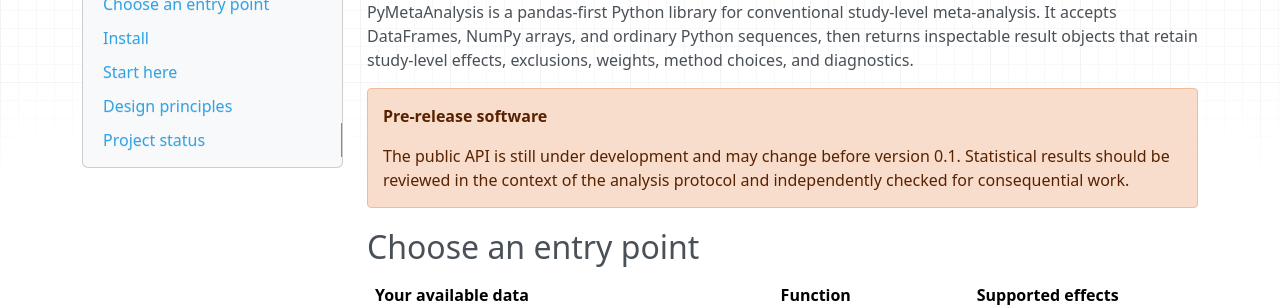
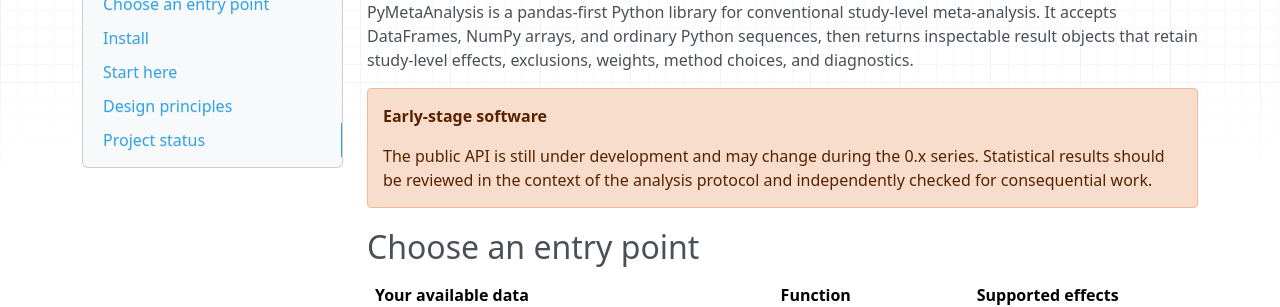
Before and after one commit to ZhaoboDing/PyMetaAnalysis, an MkDocs documentation site: the page built from docs/index.md, in a window 1280 px wide and 900 px high. Shown: the part 134-441 px from the top of the window. Built offline with MkDocs 1.6.1, drawn with Linux system fonts in a browser that asks for light colours; nearby versions of some CDN libraries; some of the changed text lies outside the part shown.

Commit message:
Prepare 0.1.0 release

```diff
--- a/docs/index.md
+++ b/docs/index.md
@@ -5,11 +5,11 @@
 sequences, then returns inspectable result objects that retain study-level
 effects, exclusions, weights, method choices, and diagnostics.
 
-!!! warning "Pre-release software"
+!!! warning "Early-stage software"
 
-    The public API is still under development and may change before version
-    0.1. Statistical results should be reviewed in the context of the analysis
-    protocol and independently checked for consequential work.
+    The public API is still under development and may change during the 0.x
+    series. Statistical results should be reviewed in the context of the
+    analysis protocol and independently checked for consequential work.
 
 ## Choose an entry point
 
@@ -82,9 +82,9 @@
 
 ## Project status
 
-PyMetaAnalysis is pre-release and has not yet undergone a formal external
-statistical audit. Pin the package version for consequential work and
-independently check important analyses. See the repository
+PyMetaAnalysis 0.1.0 is the initial public release and has not undergone a
+formal external statistical audit. Pin the package version for consequential
+work and independently check important analyses. See the repository
 [changelog](https://github.com/ZhaoboDing/PyMetaAnalysis/blob/main/CHANGELOG.md)
 and [contribution guide](development.md). For manuscripts and archived
 analyses, see [citing PyMetaAnalysis](citation.md).
--- a/pyproject.toml
+++ b/pyproject.toml
@@ -4,7 +4,7 @@
 
 [project]
 name = "PyMetaAnalysis"
-version = "0.1.0.dev0"
+version = "0.1.0"
 description = "A pandas-first, auditable meta-analysis library for Python"
 readme = "README.md"
 requires-python = ">=3.10"
@@ -19,7 +19,7 @@
   "systematic review",
 ]
 classifiers = [
-  "Development Status :: 2 - Pre-Alpha",
+  "Development Status :: 3 - Alpha",
   "Intended Audience :: Science/Research",
   "License :: OSI Approved :: MIT License",
   "Programming Language :: Python :: 3",
--- a/src/meta_analyze/_version.py
+++ b/src/meta_analyze/_version.py
@@ -1,3 +1,3 @@
 """Single source of truth for the package version."""
 
-__version__ = "0.1.0.dev0"
+__version__ = "0.1.0"
```
Also changed, not shown: CHANGELOG.md (+4 -3 lines), README.md (+3 -2 lines), docs/installation.md (+1 -1 lines), docs/limitations.md (+3 -3 lines), docs/reference/report-schema.md (+1 -1 lines), 1 other file.
